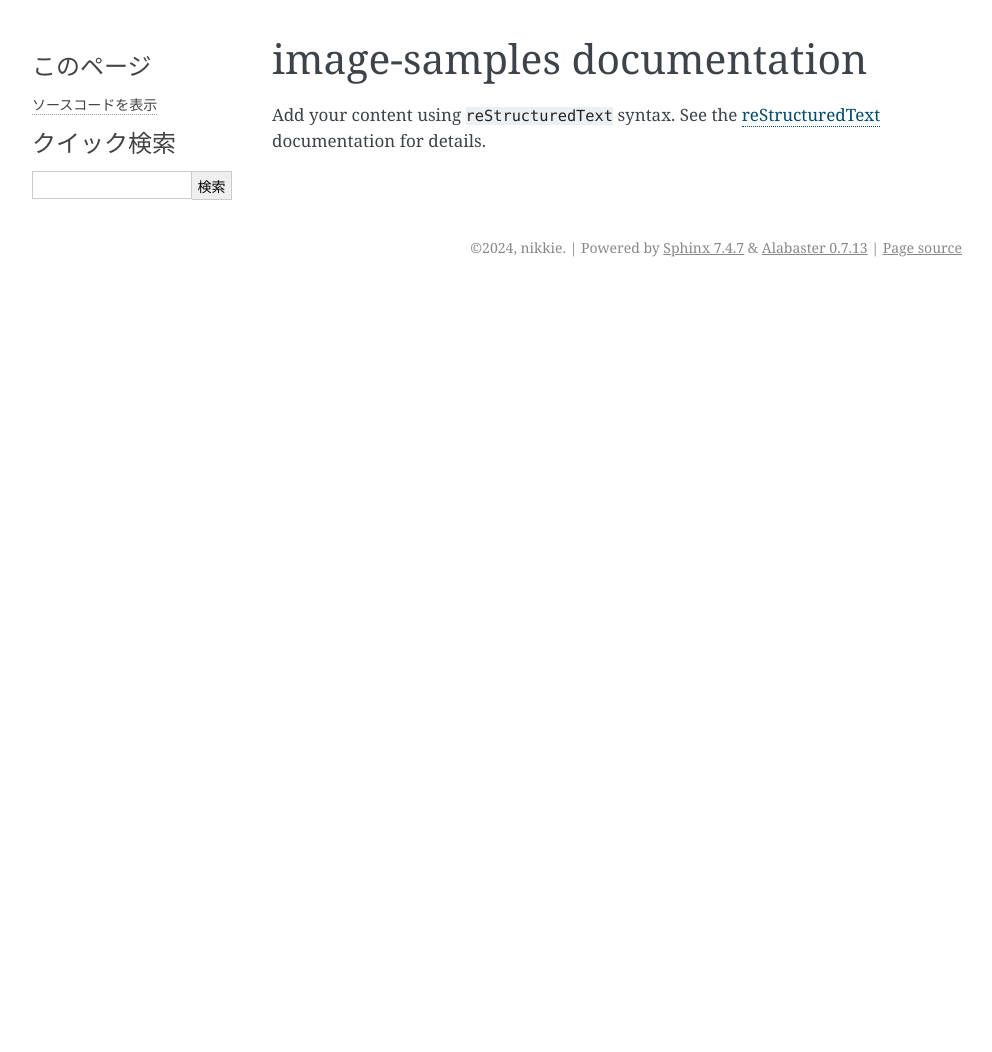
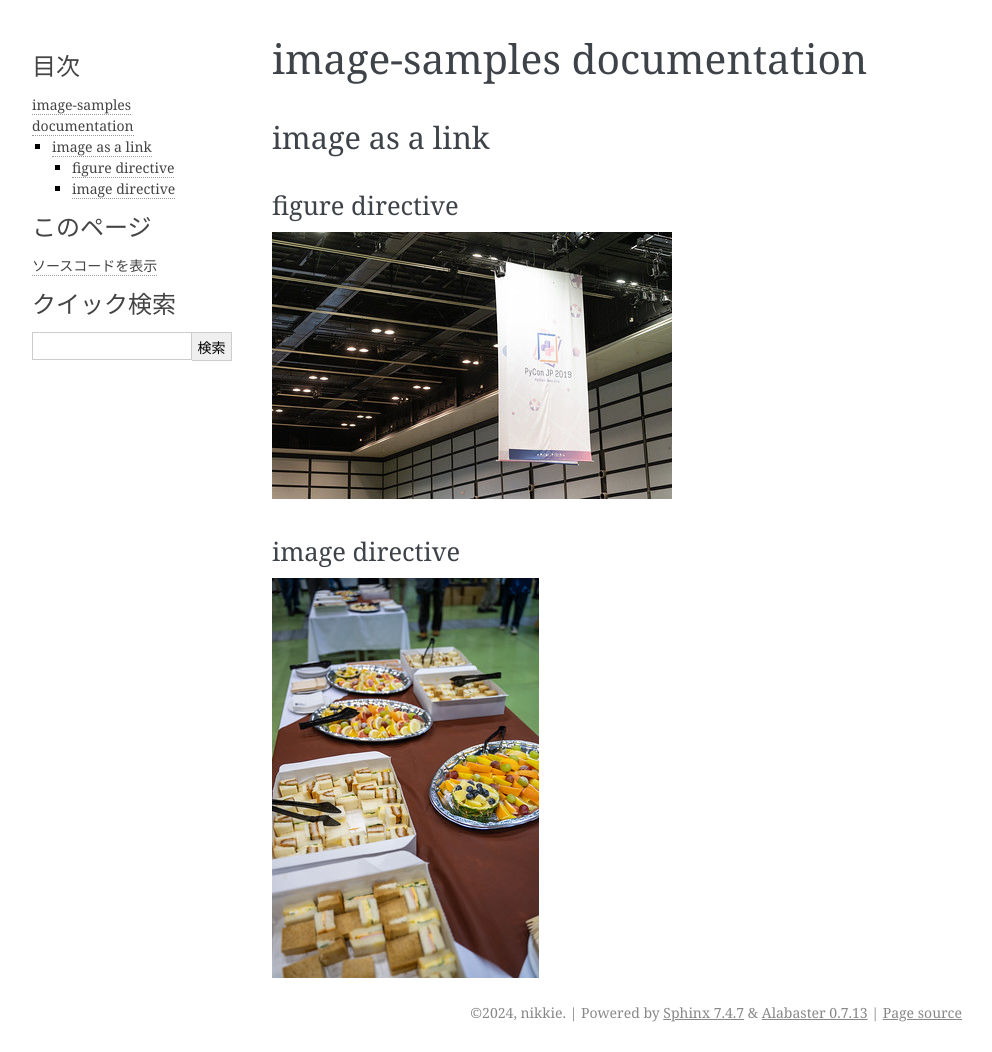
Before and after one commit to ftnext/sphinx-playground, a Sphinx documentation site: the page built from image-samples/source/index.rst, in a window 1280 px wide. Shown: the whole page, without its empty margins (148-1140 px from the left). Built offline with Sphinx 7.4.7, drawn with Linux system fonts in a browser that asks for light colours; before the commit the page ends 900 px from its top, so only the background shows below that.

```diff
--- a/image-samples/source/index.rst
+++ b/image-samples/source/index.rst
@@ -6,11 +6,17 @@
 image-samples documentation
 ===========================
 
-Add your content using ``reStructuredText`` syntax. See the
-`reStructuredText <https://www.sphinx-doc.org/en/master/usage/restructuredtext/index.html>`_
-documentation for details.
+image as a link
+---------------
 
+figure directive
+^^^^^^^^^^^^^^^^
 
-.. toctree::
-   :maxdepth: 2
-   :caption: Contents:
+.. image:: _static/pyconjp2019.jpg
+    :target: https://www.flickr.com/photos/pyconjp/48743997848/in/album-72157710870622516/
+
+image directive
+^^^^^^^^^^^^^^^
+
+.. image:: _static/breakfast.jpg
+    :target: https://www.flickr.com/photos/pyconjp/48818171768/in/album-72157710870622516/
```
